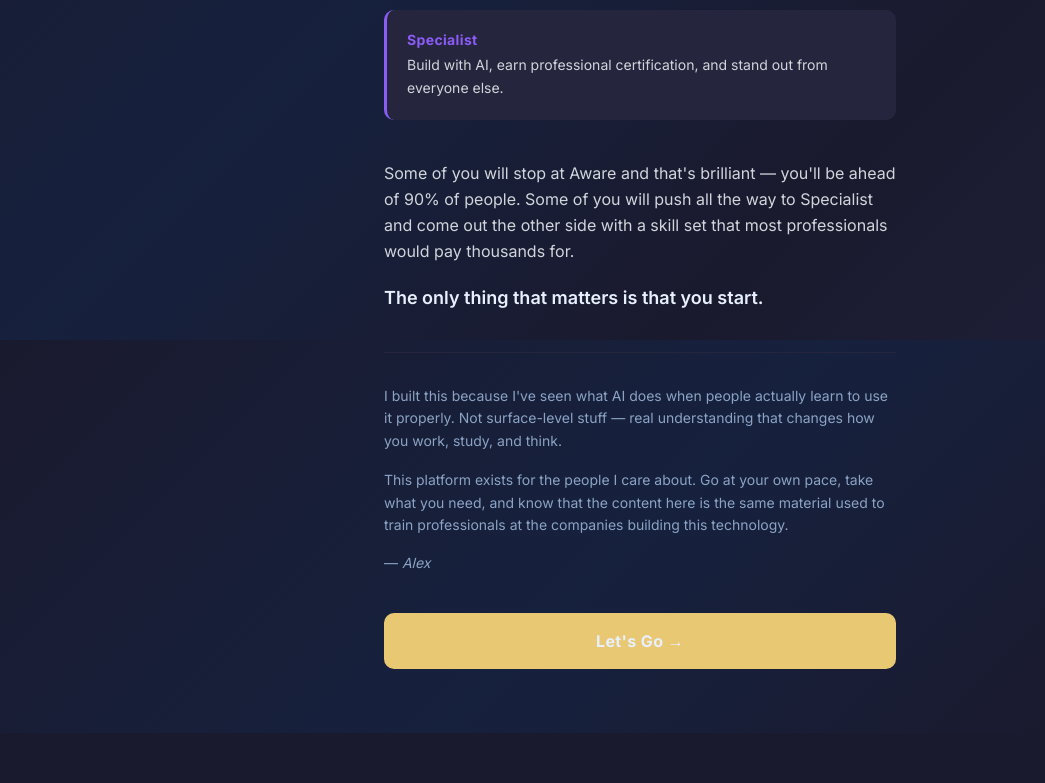
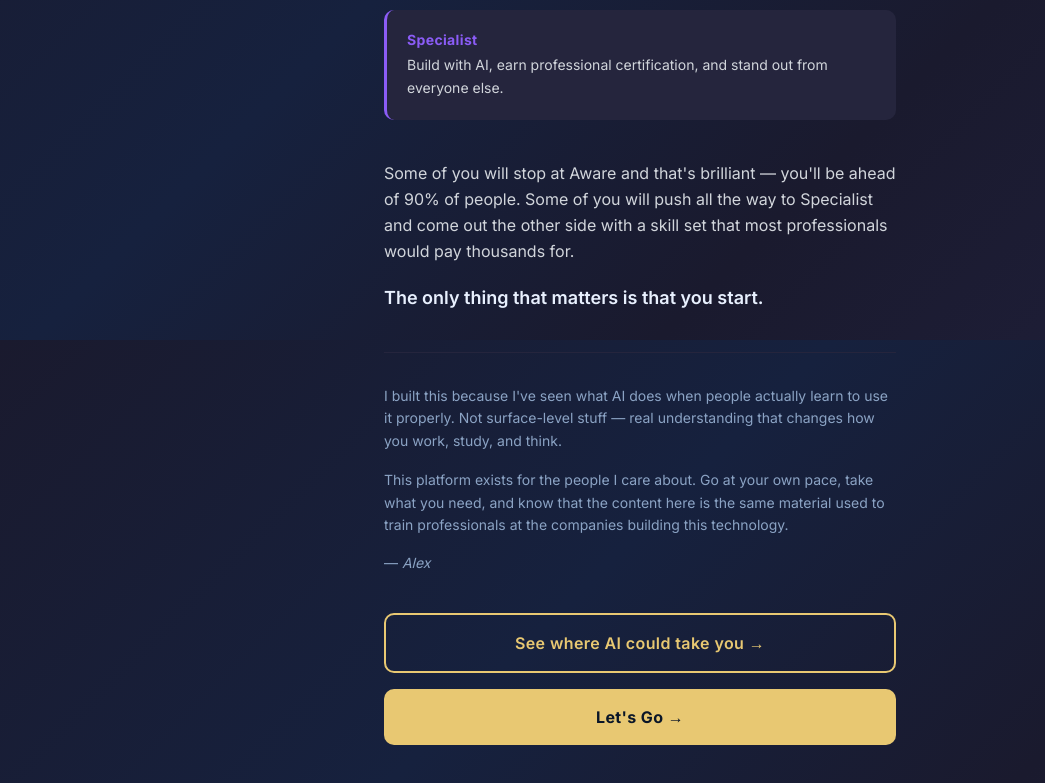
Before and after one commit to alexfagioli-cyber/relentless-af-academy, a Next.js app: page /welcome in a window 1280 px wide. Shown: the part 1260-2043 px from the top of the page, without its empty margins (0-1045 px from the left). Before the commit the page ends 1993 px from the top, so only its background shows below. Built offline with nearby package versions, Linux system fonts and the light colour scheme.

Commit message:
feat: futures link in nav and welcome page
- Bottom nav: News → Futures with sparkle icon
- Welcome page: futures teaser link before CTA
- CTA button text colour fix (dark on gold)

```diff
--- a/src/app/welcome/page.tsx
+++ b/src/app/welcome/page.tsx
@@ -129,11 +129,20 @@ export default function WelcomePage() {
           </p>
         </div>
 
+        {/* Futures teaser */}
+        <Link
+          href="/futures"
+          className="block w-full rounded-lg py-4 text-center text-base font-semibold tracking-wide mb-4"
+          style={{ color: '#E8C872', border: '2px solid #E8C872' }}
+        >
+          See where AI could take you →
+        </Link>
+
         {/* CTA */}
         <Link
           href="/onboarding"
           className="block w-full rounded-lg py-4 text-center text-base font-bold tracking-wide"
-          style={{ backgroundColor: '#E8C872', color: '#E8F0FE' }}
+          style={{ backgroundColor: '#E8C872', color: '#0A1628' }}
         >
           Let&apos;s Go →
         </Link>
--- a/src/components/layout/bottom-nav.tsx
+++ b/src/components/layout/bottom-nav.tsx
@@ -36,12 +36,11 @@ const navItems = [
     ),
   },
   {
-    label: 'News',
-    href: '/news',
+    label: 'Futures',
+    href: '/futures',
     icon: (active: boolean) => (
       <svg xmlns="http://www.w3.org/2000/svg" viewBox="0 0 24 24" fill={active ? '#E8C872' : '#8BA3C4'} className="w-5 h-5">
-        <path fillRule="evenodd" d="M4.125 3C3.089 3 2.25 3.84 2.25 4.875V18a3 3 0 0 0 3 3h15a3 3 0 0 1-3-3V4.875C17.25 3.839 16.41 3 15.375 3H4.125ZM12 9.75a.75.75 0 0 0 0 1.5h1.5a.75.75 0 0 0 0-1.5H12Zm-.75-2.25a.75.75 0 0 1 .75-.75h1.5a.75.75 0 0 1 0 1.5H12a.75.75 0 0 1-.75-.75ZM6 12.75a.75.75 0 0 0 0 1.5h7.5a.75.75 0 0 0 0-1.5H6Zm-.75 3.75a.75.75 0 0 1 .75-.75h7.5a.75.75 0 0 1 0 1.5H6a.75.75 0 0 1-.75-.75ZM6 6.75a.75.75 0 0 0-.75.75v3c0 .414.336.75.75.75h3a.75.75 0 0 0 .75-.75v-3A.75.75 0 0 0 9 6.75H6Z" clipRule="evenodd" />
-        <path d="M18.75 6.75h1.875c.621 0 1.125.504 1.125 1.125V18a1.5 1.5 0 0 1-3 0V6.75Z" />
+        <path fillRule="evenodd" d="M9 4.5a.75.75 0 0 1 .721.544l.813 2.846a3.75 3.75 0 0 0 2.576 2.576l2.846.813a.75.75 0 0 1 0 1.442l-2.846.813a3.75 3.75 0 0 0-2.576 2.576l-.813 2.846a.75.75 0 0 1-1.442 0l-.813-2.846a3.75 3.75 0 0 0-2.576-2.576l-2.846-.813a.75.75 0 0 1 0-1.442l2.846-.813A3.75 3.75 0 0 0 7.466 7.89l.813-2.846A.75.75 0 0 1 9 4.5ZM18 1.5a.75.75 0 0 1 .728.568l.258 1.036c.236.94.97 1.674 1.91 1.91l1.036.258a.75.75 0 0 1 0 1.456l-1.036.258c-.94.236-1.674.97-1.91 1.91l-.258 1.036a.75.75 0 0 1-1.456 0l-.258-1.036a2.625 2.625 0 0 0-1.91-1.91l-1.036-.258a.75.75 0 0 1 0-1.456l1.036-.258a2.625 2.625 0 0 0 1.91-1.91l.258-1.036A.75.75 0 0 1 18 1.5ZM16.5 15a.75.75 0 0 1 .712.513l.394 1.183c.15.447.5.799.948.948l1.183.395a.75.75 0 0 1 0 1.422l-1.183.395c-.447.15-.799.5-.948.948l-.395 1.183a.75.75 0 0 1-1.422 0l-.395-1.183a1.5 1.5 0 0 0-.948-.948l-1.183-.395a.75.75 0 0 1 0-1.422l1.183-.395c.447-.15.799-.5.948-.948l.395-1.183A.75.75 0 0 1 16.5 15Z" clipRule="evenodd" />
       </svg>
     ),
   },
```
